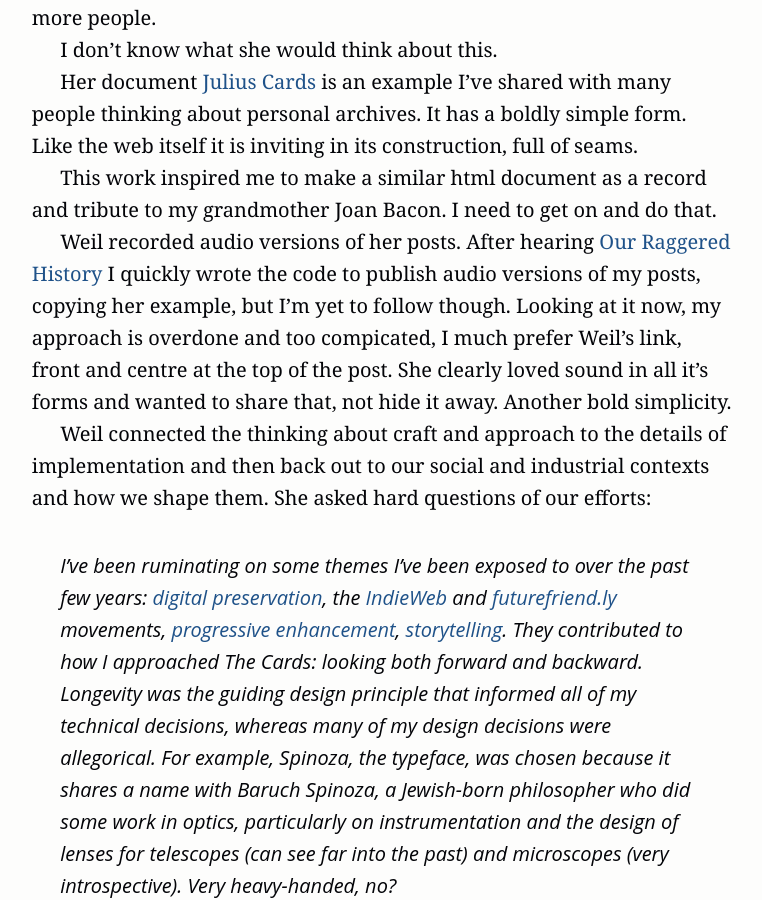
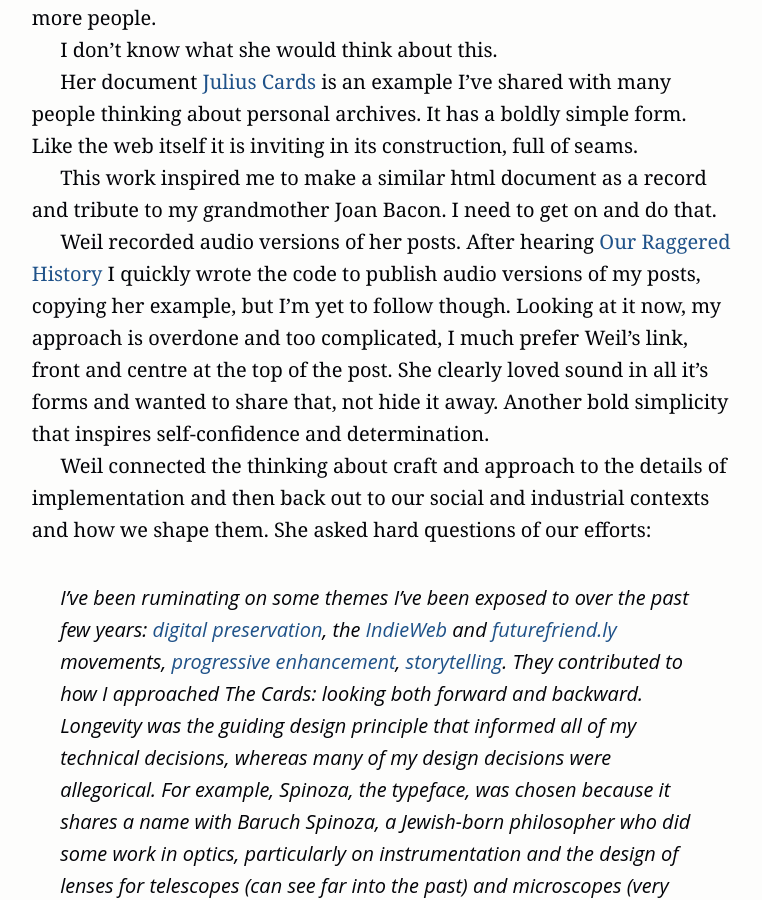
Before and after one commit to equivalentideas/home, a Jekyll site: the page built from _posts/2014-07-11-chloe-weil.markdown, in a window 1280 px wide and 900 px high, scrolled down 647 px. Shown: the whole window, without its empty margins (258-1020 px from the left). Built offline with Jekyll 4.4.1, drawn with Linux system fonts in a browser that asks for light colours; nearby versions of some CDN libraries; Markdown is read by kramdown in place of the engine named in the settings.

Commit message:
spell check

```diff
--- a/_posts/2014-07-11-chloe-weil.markdown
+++ b/_posts/2014-07-11-chloe-weil.markdown
@@ -18,7 +18,7 @@ Her document [Julius Cards](http://chloeweil.com/julius-cards/) is an example I'
 
 This work inspired me to make a similar html document as a record and tribute to my grandmother Joan Bacon. I need to get on and do that.
 
-Weil recorded audio versions of her posts. After hearing [Our Raggered History](http://chloeweil.com/audio/2013-11-04-our-ragged-history.mp3) I quickly wrote the code to publish audio versions of my posts, copying her example, but I'm yet to follow though. Looking at it now, my approach is overdone and too compicated, I much prefer Weil's link, front and centre at the top of the post. She clearly loved sound in all it's forms and wanted to share that, not hide it away. Another bold simplicity.
+Weil recorded audio versions of her posts. After hearing [Our Raggered History](http://chloeweil.com/audio/2013-11-04-our-ragged-history.mp3) I quickly wrote the code to publish audio versions of my posts, copying her example, but I'm yet to follow though. Looking at it now, my approach is overdone and too complicated, I much prefer Weil's link, front and centre at the top of the post. She clearly loved sound in all it's forms and wanted to share that, not hide it away. Another bold simplicity that inspires self-confidence and determination.
 
 Weil connected the thinking about craft and approach to the details of implementation and then back out to our social and industrial contexts and how we shape them. She asked hard questions of our efforts:
 
```
